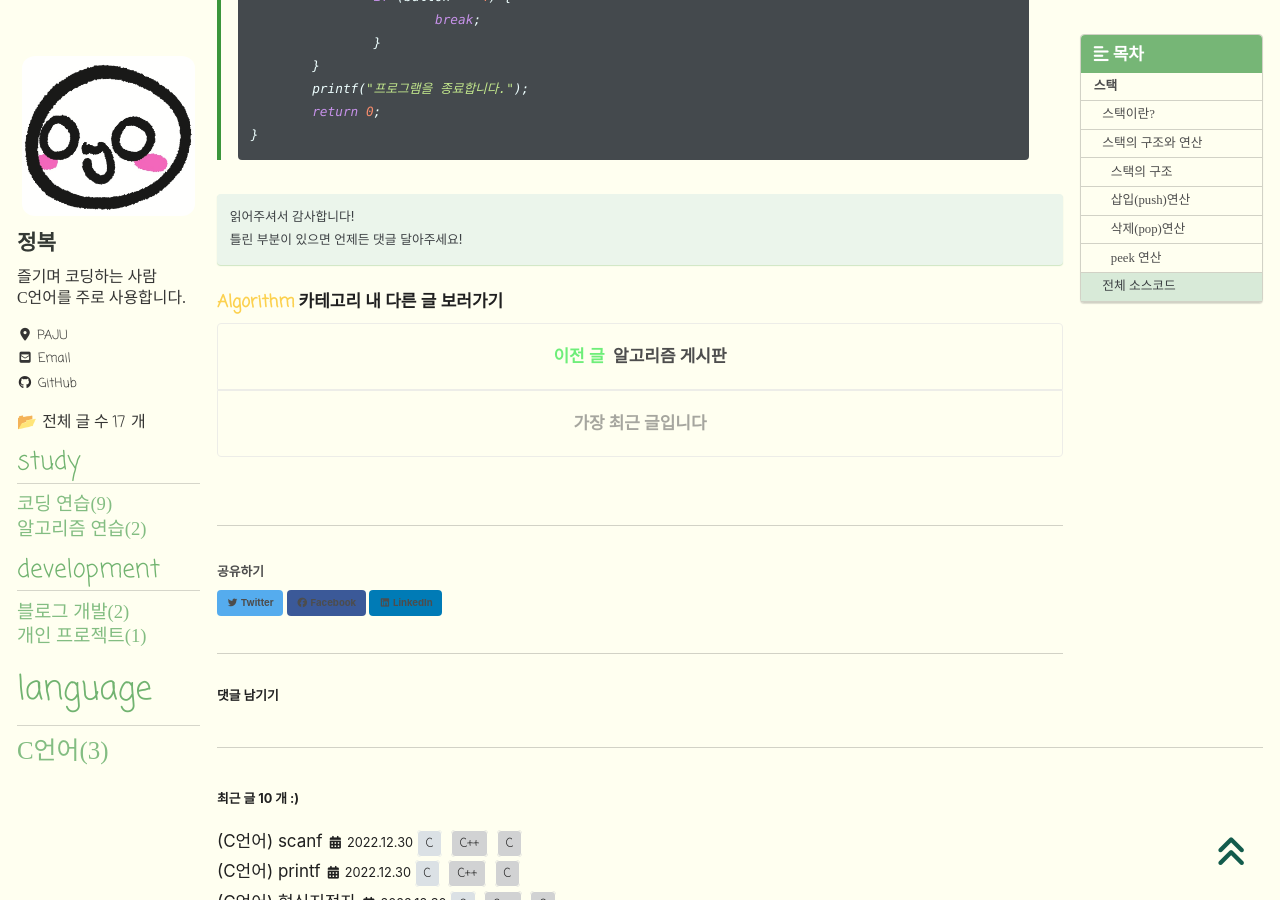
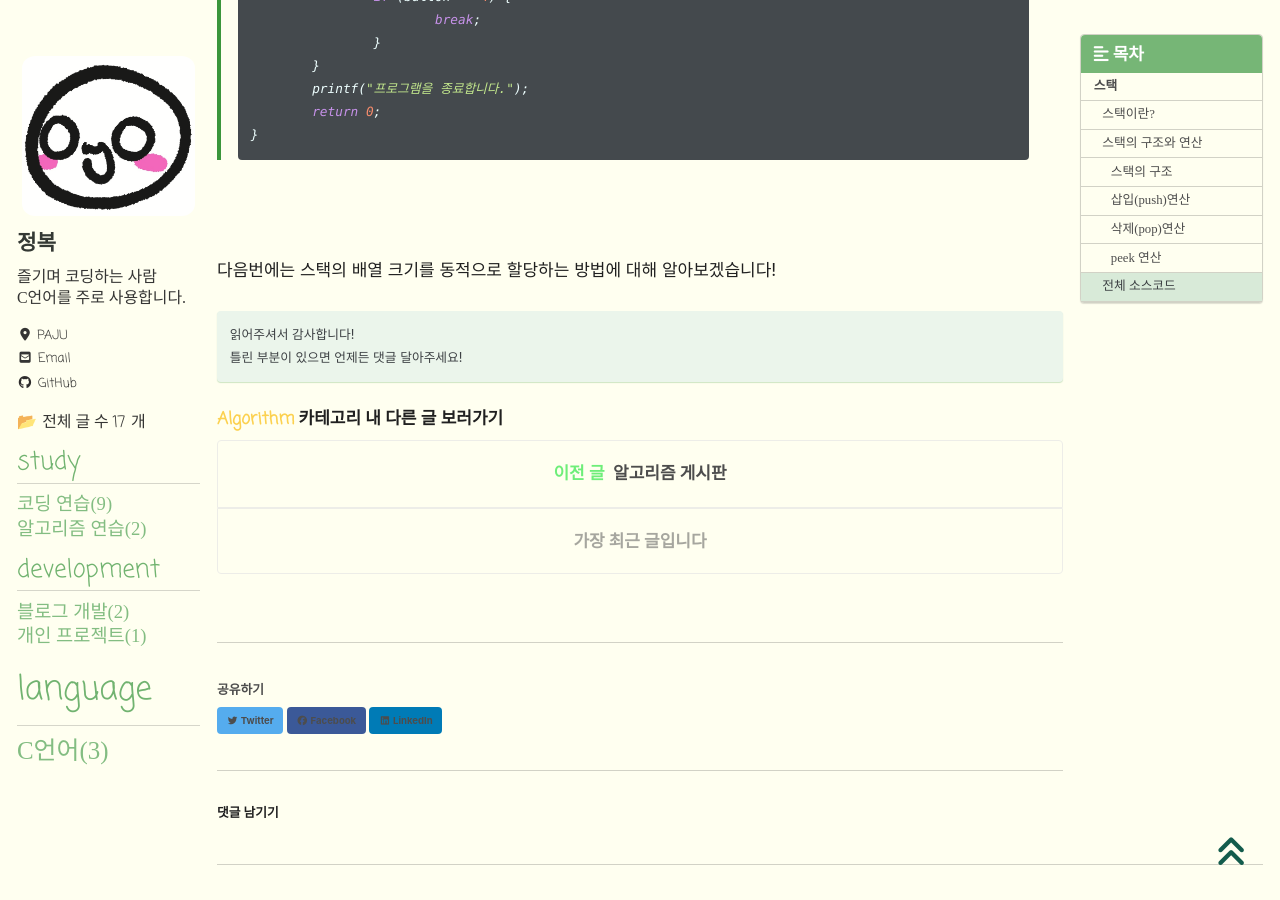
Before and after one commit to JBL28/jbl28.github.io, a Jekyll site: the page built from _posts/Algorithm/2023-01-07-stack.md, in a window 1280 px wide and 900 px high, scrolled down 7191 px. Built offline with Jekyll 4.4.1, drawn with Linux system fonts in a browser that asks for light colours; cached includes are drawn as plain includes; nearby versions of some CDN libraries; some web fonts are replaced; comment, search, counter and statistics services are not loaded.

Commit message:
Update 2023-01-07-stack.md

````diff
--- a/_posts/Algorithm/2023-01-07-stack.md
+++ b/_posts/Algorithm/2023-01-07-stack.md
@@ -247,5 +247,7 @@ data 배열에 요소가 남아있더라도 top변수가 그 요소를 가르킬
 >}
 >```
 
+<br><br>다음번에는 스택의 배열 크기를 동적으로 할당하는 방법에 대해 알아보겠습니다!
+
 읽어주셔서 감사합니다! <br>틀린 부분이 있으면 언제든 댓글 달아주세요!
 {: .notice--primary}
````
